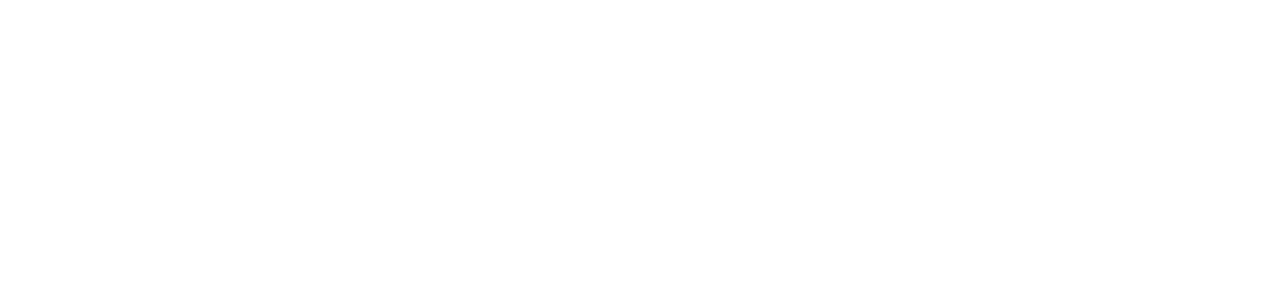
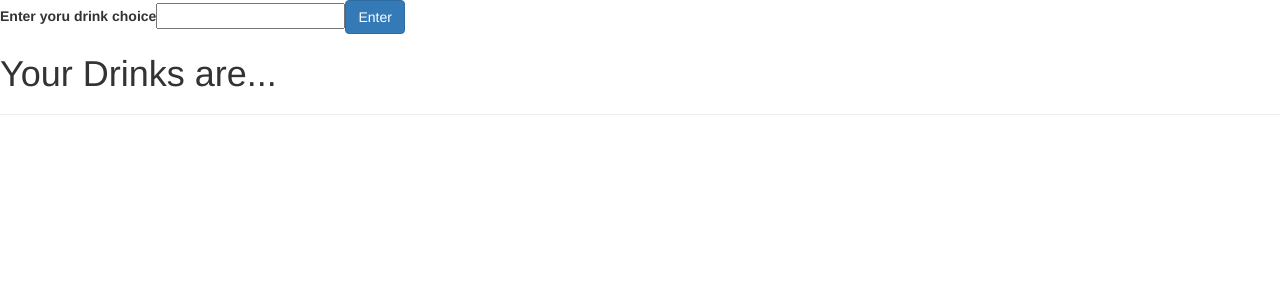
Before and after one commit to mik3ymikes/Review-basics-Ang, an Angular app in the folder review/: page / in a window 1280 px wide. Shown: the top 300 px of the page. Built offline with nearby package versions, Linux system fonts and the light colour scheme.

Commit message:
was able to add an event emitter with input  and display in parent, useful later

```diff
--- a/review/src/app/app.component.html
+++ b/review/src/app/app.component.html
@@ -1,3 +1,3 @@
 <!-- <button class="btn btn-primary">Testing </button> -->
-<!-- <app-success-alert ></app-success-alert> -->
+<app-success-alert ></app-success-alert>
 <!-- <app-game-control></app-game-control> -->
--- a/review/src/app/app.component.ts
+++ b/review/src/app/app.component.ts
@@ -9,3 +9,4 @@
   title = 'review';
 }
 //got to directives deep down
+// do an output example with an input field
--- a/review/src/app/success-alert/success-alert.component.html
+++ b/review/src/app/success-alert/success-alert.component.html
@@ -1,9 +1,10 @@
 
-<app-warning-alert></app-warning-alert>
+<app-warning-alert (newItemEvent)="addItem($event)"></app-warning-alert>
 
 
-
-
+<h1> Your Drinks are... </h1>
+<hr>
+<p *ngFor="let item of items"> {{item}}</p>
 
 
 
--- a/review/src/app/success-alert/success-alert.component.ts
+++ b/review/src/app/success-alert/success-alert.component.ts
@@ -13,11 +13,13 @@
 export class SuccessAlertComponent {
 
 
+items: string[]=[]
 
 
 
-
-
+addItem(newItem:string){
+  this.items.push(newItem)
+}
 
 
 
--- a/review/src/app/warning-alert/warning-alert.component.html
+++ b/review/src/app/warning-alert/warning-alert.component.html
@@ -1,5 +1,7 @@
 
-
+<label for="choice">Enter yoru drink choice</label>
+<input class="choice" type="text" #newDrink>
+<button class="btn btn-primary" (click)="addDrink(newDrink.value)"> Enter </button>
 
 
 
--- a/review/src/app/warning-alert/warning-alert.component.ts
+++ b/review/src/app/warning-alert/warning-alert.component.ts
@@ -1,4 +1,4 @@
-import { Component, Input } from '@angular/core';
+import { Component, EventEmitter, Input, Output } from '@angular/core';
 
 @Component({
   selector: 'app-warning-alert',
@@ -6,6 +6,14 @@
   styleUrls: ['./warning-alert.component.css']
 })
 export class WarningAlertComponent {
+
+  @Output() newItemEvent= new EventEmitter<string>
+
+
+
+addDrink(value:string){
+this.newItemEvent.emit(value)
+}
 
 
 
```
